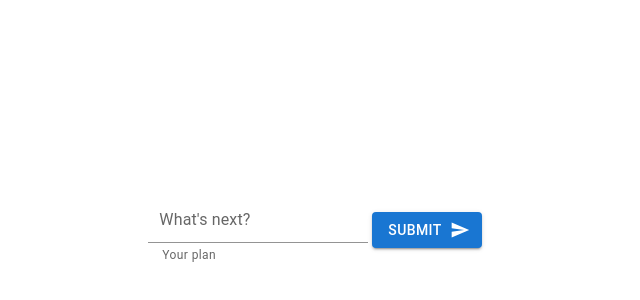
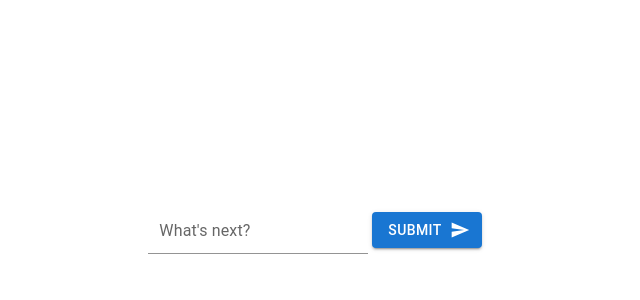
Before and after one commit to MuhammadNajat/MyDiary, a React (Create React App) app in the folder my-diary/: page / in a window 1280 px wide. Shown: the part 186-486 px from the top of the page, without its empty margins (341-981 px from the left). Built offline with nearby package versions, Linux system fonts and the light colour scheme.

Commit message:
Fixed text

```diff
--- a/my-diary/src/data-form/DataInput.js
+++ b/my-diary/src/data-form/DataInput.js
@@ -112,7 +112,7 @@ export function DataForm() {
                                 <td>
                                     <InputLabel htmlFor="my-input">What's next?</InputLabel>
                                     <Input id="my-input" name="my-input" aria-describedby="my-helper-text" />
-                                    <FormHelperText id="my-helper-text">Your plan</FormHelperText>
+                                    {/* <FormHelperText id="my-helper-text">Your plan</FormHelperText> */}
                                 </td>
 
                                 <td>
```
